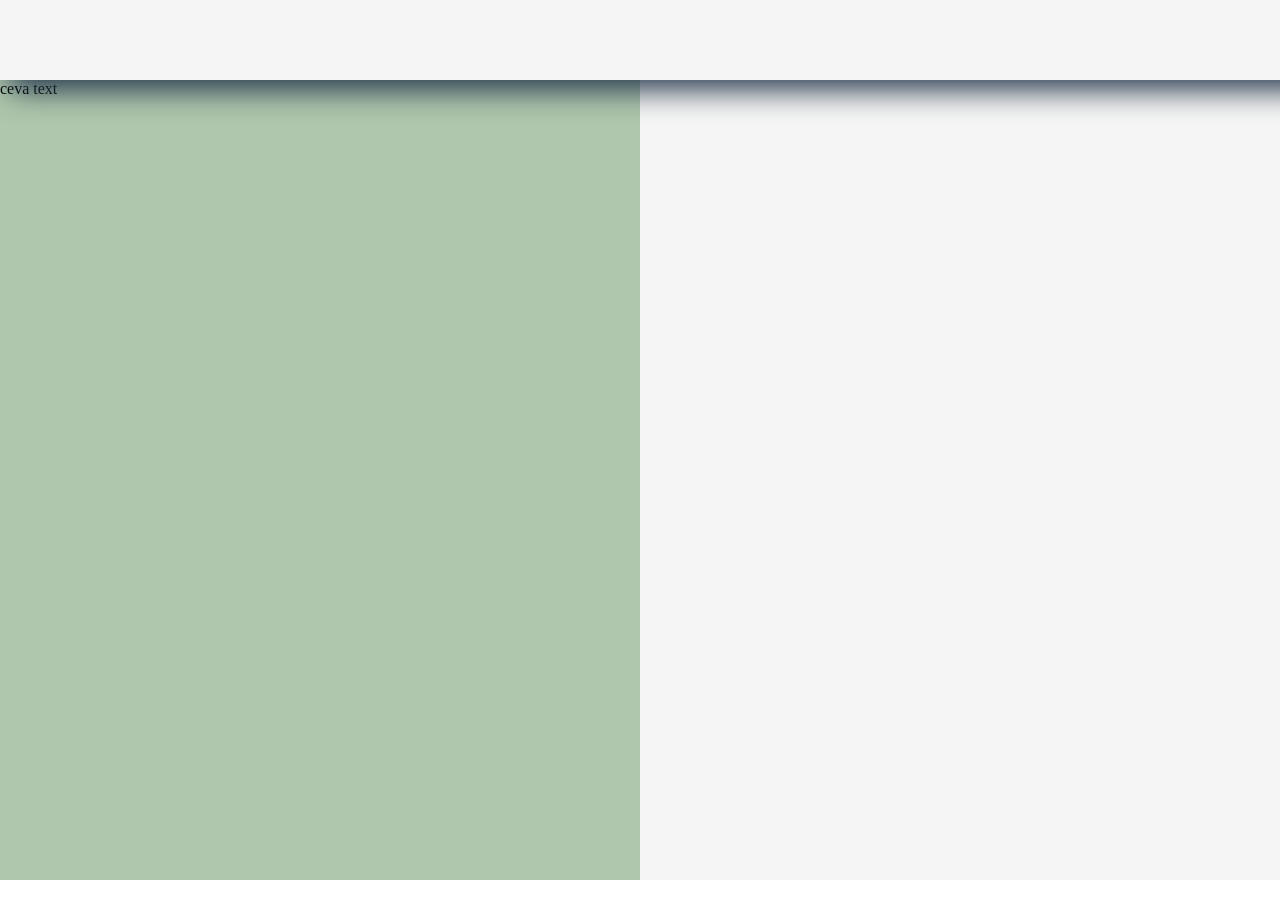
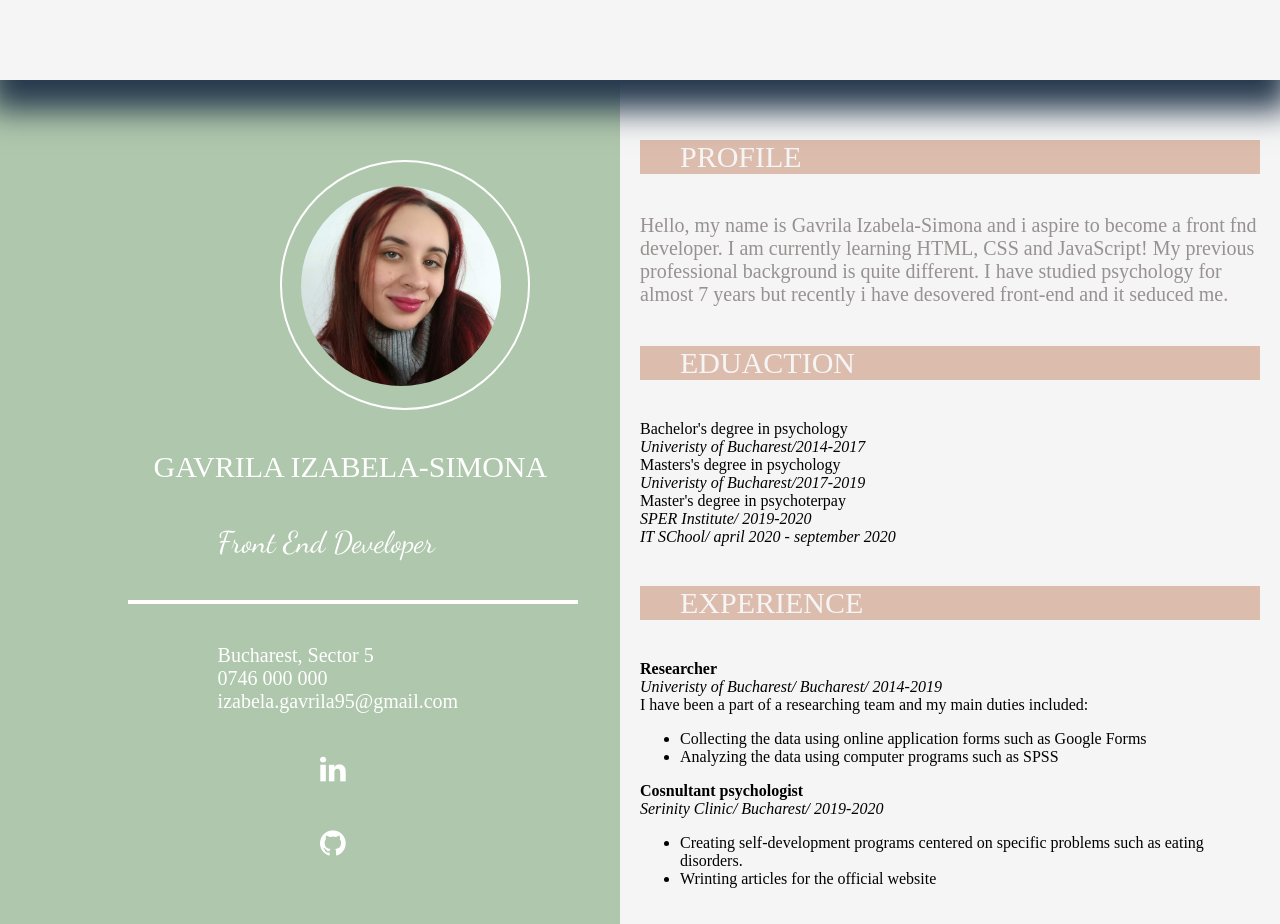
Before and after one commit to izabela0105/cv-presentation, a plain HTML site: page index.html in a window 1280 px wide. Before the commit the page ends 880 px from the top, so only its background shows below. Drawn offline with Linux system fonts and the light colour scheme.

Commit message:
CV-engleza

```diff
--- a/index.html
+++ b/index.html
@@ -1,15 +1,83 @@
 <!DOCTYPE html>
 <html>
   <head>
+    <link
+      rel="stylesheet"
+      href="https://maxcdn.bootstrapcdn.com/font-awesome/4.7.0/css/font-awesome.min.css"
+    />
     <link rel="stylesheet" href="./styles/style.css" />
     <meta name="viewport" content="width=device-width, initial-scale=1.0" />
-    <title>Lectia 8</title>
+    <link rel="preconnect" href="https://fonts.gstatic.com" />
+    <link
+      href="https://fonts.googleapis.com/css2?family=Dancing+Script&display=swap"
+      rel="stylesheet"
+    />
+    <title>Resume</title>
   </head>
   <body>
     <div class="header"></div>
     <div class="container">
-      <div class="sidebar">ceva text</div>
-      <div class="content"></div>
+      <div class="sidebar">
+        <div class="inner_circle">
+          <img src="poza_2.jpg" height="200px" />
+        </div>
+        <div class="nume_prenume">Gavrila Izabela-Simona</div>
+        <div class="front_end">Front End Developer</div>
+        <div class="linie"></div>
+        <div class="date_contact">
+          Bucharest, Sector 5 <br />
+          0746 000 000 <br />
+          izabela.gavrila95@gmail.com
+        </div>
+        <div class="linkedin">
+          <i class="fa fa-linkedin" aria-hidden="true"></i>
+        </div>
+        <div class="github">
+          <i class="fa fa-github" aria-hidden="true"></i>
+        </div>
+      </div>
+      <div class="content">
+        <div class="content_title">PROFILE</div>
+        <div class="paragraf">
+          Hello, my name is Gavrila Izabela-Simona and i aspire to become a
+          front fnd developer. I am currently learning HTML, CSS and JavaScript!
+          My previous professional background is quite different. I have studied
+          psychology for almost 7 years but recently i have desovered front-end
+          and it seduced me.
+        </div>
+        <div class="content_title">Eduaction</div>
+        <div class="paragaf">
+          Bachelor's degree in psychology<br />
+          <i>Univeristy of Bucharest/2014-2017</i><br />
+          Masters's degree in psychology<br />
+          <i>Univeristy of Bucharest/2017-2019</i><br />
+          Master's degree in psychoterpay <br />
+          <i>SPER Institute/ 2019-2020</i><br />
+          <i>IT SChool/ april 2020 - september 2020</i>
+        </div>
+        <div class="content_title">EXPERIENCE</div>
+        <div class="paragaf">
+          <b>Researcher</b> <br />
+          <i>Univeristy of Bucharest/ Bucharest/ 2014-2019 </i><br />
+          I have been a part of a researching team and my main duties included:
+          <ul>
+            <li>
+              Collecting the data using online application forms such as Google
+              Forms
+            </li>
+            <li>Analyzing the data using computer programs such as SPSS</li>
+          </ul>
+        </div>
+        <b>Cosnultant psychologist</b><br />
+        <i>Serinity Clinic/ Bucharest/ 2019-2020</i>
+        <ul>
+          <li>
+            Creating self-development programs centered on specific problems
+            such as eating disorders.
+          </li>
+          <li>Wrinting articles for the official website</li>
+        </ul>
+      </div>
     </div>
   </body>
 </html>
--- a/styles/style.css
+++ b/styles/style.css
@@ -1,3 +1,6 @@
+* {
+  box-sizing: border-box;
+}
 body {
   margin: 0;
   width: 100vw;
@@ -9,24 +12,106 @@ body {
   width: 100%;
   padding-left: 5vw;
   padding-right: 5vw;
-  box-shadow: rgb(38, 57, 77) 0px 20px 30px -10px;
+  box-shadow: rgb(38, 57, 77) 0px 20px 30px 10px;
   position: fixed;
   top: 0;
   left: 0;
 }
 .container {
   width: 100%;
+  height: 100%;
   display: flex;
+  flex-direction: row;
   margin-top: 10vh;
 }
+/* @media (max-width: 375px) {
+  .container {
+    display: flex;
+    flex-direction: column;
+    width: 100vw;
+    height: 100%;
+  }
+} */
 
 .sidebar {
   flex: 1;
-  height: 100vh;
   background-color: #afc7ac;
+}
+.inner_circle {
+  width: 250px;
+  height: 250px;
+  margin-left: 35vh;
+  background-color: #afc7ac;
+  border-radius: 75%;
+  border-style: solid;
+  border-width: 2px;
+  border-color: white;
+  margin-top: 10vh;
+  margin-left: 35vh;
+}
+img {
+  border-radius: 75%;
+  margin-top: 3vh;
+  margin-left: 1.5vw;
+}
+.nume_prenume {
+  margin-top: 5vh;
+  margin-left: 12vw;
+  font-size: 30px;
+  color: white;
+  text-transform: uppercase;
+}
+.front_end {
+  font-family: "Dancing Script", cursive;
+  margin-top: 5vh;
+  margin-left: 17vw;
+  font-size: 30px;
+  color: white;
+}
+.linie {
+  background-color: white;
+  width: 450px;
+  height: 4px;
+  margin-top: 5vh;
+  margin-left: 10vw;
+}
+.date_contact {
+  margin-top: 5vh;
+  margin-left: 17vw;
+  font-size: 20px;
+  color: white;
+}
+.linkedin {
+  margin-top: 5vh;
+  margin-left: 25vw;
+  font-size: 30px;
+  color: white;
+  cursor: pointer;
+}
+.github {
+  margin-top: 5vh;
+  margin-left: 25vw;
+  font-size: 30px;
+  color: white;
+  cursor: pointer;
 }
 .content {
   flex: 1;
-  height: 100vh;
   background-color: whitesmoke;
+  padding: 20px;
 }
+.content_title {
+  color: whitesmoke;
+  background-color: #dcbcad;
+  width: 100%;
+  padding-left: 40px;
+  padding-right: 40px;
+  text-transform: uppercase;
+  font-size: 30px;
+  margin-top: 40px;
+  margin-bottom: 40px;
+}
+.paragraf {
+  color: #979191;
+  font-size: 20px;
+}
```
Also changed, not shown: poza_2.jpg (added).
